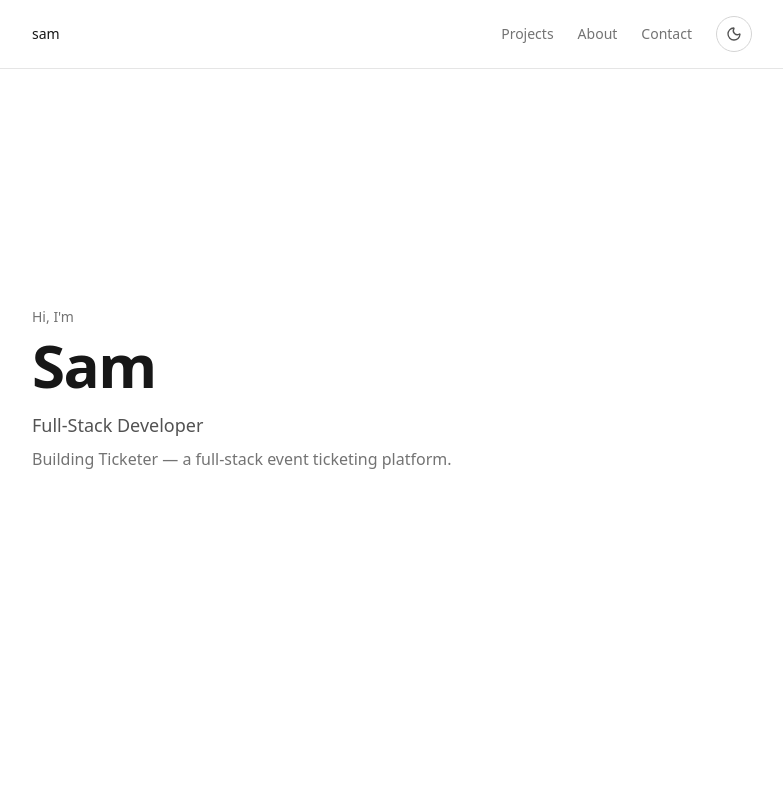
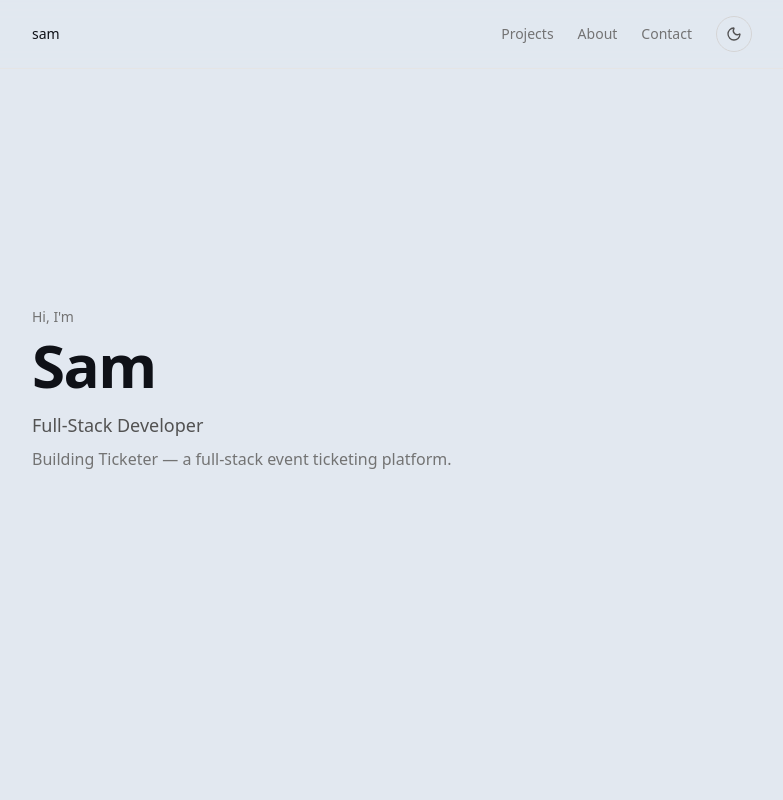
Before and after one commit to SamIfesi/portfolio, a Next.js app: page / in a window 1280 px wide. Shown: the top 800 px of the page, without its empty margins (248-1031 px from the left). Built offline with nearby package versions, Linux system fonts and the light colour scheme.

Commit message:
refactor: update CSS variables for light and dark themes; remove unnecessary "use client" statements

```diff
--- a/src/app/globals.css
+++ b/src/app/globals.css
@@ -3,13 +3,13 @@
 @custom-variant dark (&:where(.dark, .dark *));
 
 :root {
-  --background: #ffffff;
-  --foreground: #171717;
+  --background: #e2e8f0;
+  --foreground: #0f1117;
 }
 
 .dark {
-  --background: #0a0a0a;
-  --foreground: #ededed;
+  --background: #0f1117;
+  --foreground: #e2e8f0;
 }
 
 @theme inline {
--- a/src/app/page.tsx
+++ b/src/app/page.tsx
@@ -1,3 +1,4 @@
+"use client"
 import { Nav } from "@/components/nav";
 import { Hero } from "@/components/sections/hero";
 import { Projects } from "@/components/sections/projects";
--- a/src/components/sections/about.tsx
+++ b/src/components/sections/about.tsx
@@ -1,5 +1,3 @@
-"use client";
-
 import { Section } from "@/components/ui/section";
 import { profile } from "@/data/profile";
 
--- a/src/components/sections/contact.tsx
+++ b/src/components/sections/contact.tsx
@@ -1,4 +1,3 @@
-"use client";
 import { Section } from "@/components/ui/section";
 import { profile } from "@/data/profile";
 import { Mail } from "lucide-react";
--- a/src/components/sections/hero.tsx
+++ b/src/components/sections/hero.tsx
@@ -1,5 +1,3 @@
-"use client";
-
 import { motion } from "framer-motion";
 import { Section } from "@/components/ui/section";
 import { profile } from "@/data/profile";
--- a/src/components/theme-toggle.tsx
+++ b/src/components/theme-toggle.tsx
@@ -1,5 +1,3 @@
-"use client";
-
 import { useEffect, useState } from "react";
 import { useTheme } from "next-themes";
 import { Moon, Sun } from "lucide-react";
```
